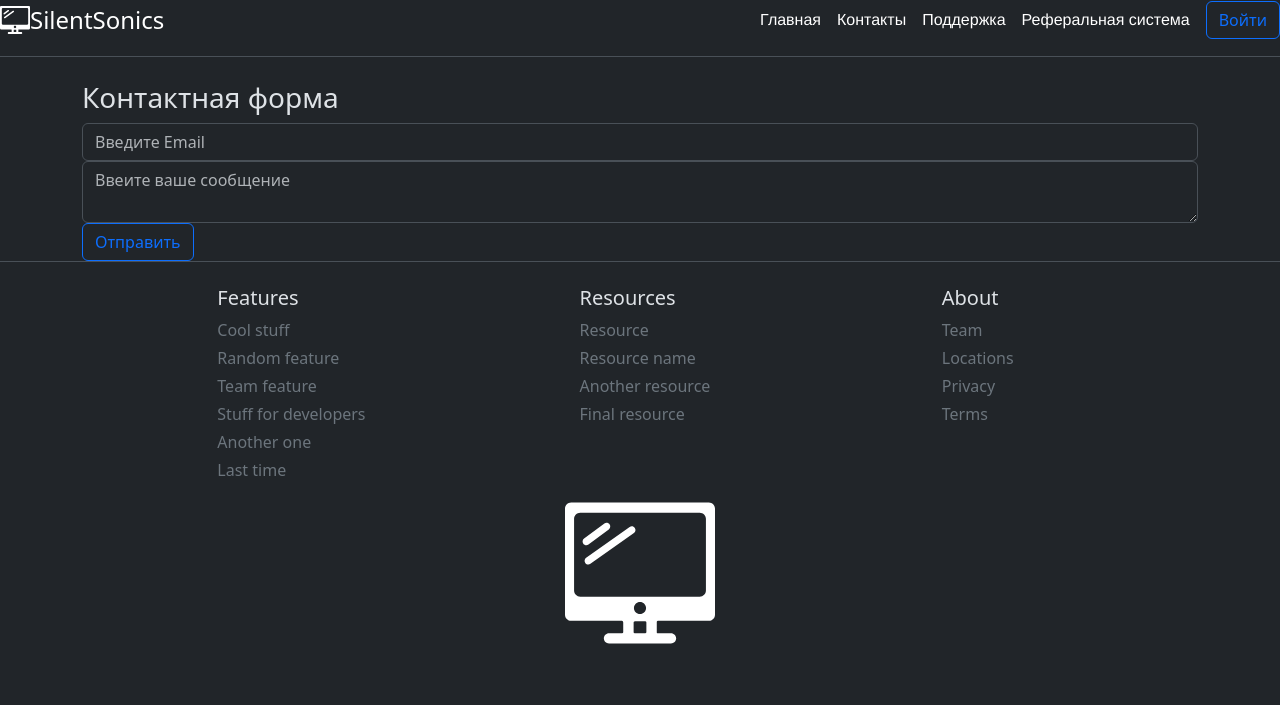
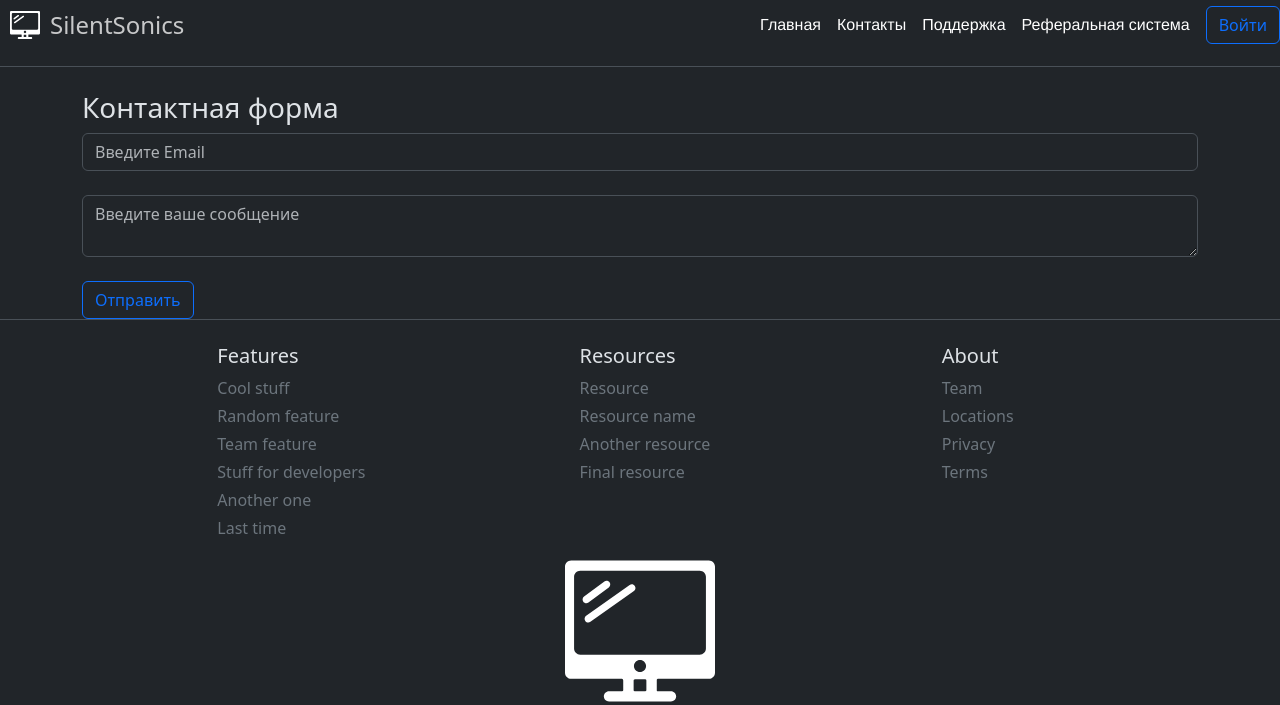
Before and after one commit to Asdroad/phpahmedova, a PHP site: page /about.php in a window 1280 px wide. Shown: the top 705 px of the page. Run offline with PHP 8.4, Linux system fonts and the light colour scheme.

```diff
--- a/about.php
+++ b/about.php
@@ -11,13 +11,14 @@
 </head>
 <body>
 <?php require "blocks/header.php"?>
-<div class = "container">
+<div class = "container mt -5" >
     <h3> Контактная форма</h3>
     <form action="index.php" method="post">
         <input type ="email" name = "email" placeholder="Введите Email"
-               class= "form-control">
-        <textarea name = "message" class="form-control" placeholder="Ввеите ваше сообщение"></textarea>
-        <button type="submit" name="send" class="btn btn-outline-primary">Отправить</button>
+               class= "form-control"><br>
+        <textarea name = "message" class="form-control"
+                  placeholder="Введите ваше сообщение"></textarea><br>
+        <button type="submit" name="send" class="m3-3 btn btn-outline-primary">Отправить</button>
     </form>
 </div>
     <?php require "blocks/footer.php"?>
--- a/blocks/header.php
+++ b/blocks/header.php
@@ -1,6 +1,6 @@
 <div class="d-flex flex-column flex-md-row align-items-center pb-3 mb-4 border-bottom">
     <a href="/" class="d-flex align-items-center link-body-emphasis text-decoration-none me-3">
-        <img src="img/iconflutter.svg" alt="Icon" style="max-width: 30px;">
+        <img src="img/iconflutter.svg" alt="Icon" style="max-width: 30px; margin: 10px">
         <span class="fs-4">SilentSonics</span>
     </a>
 
--- a/index.php
+++ b/index.php
@@ -12,7 +12,7 @@
 <body>
 <div class="d-flex flex-column flex-md-row align-items-center pb-3 mb-4 border-bottom">
     <a href="/" class="d-flex align-items-center link-body-emphasis text-decoration-none me-3">
-        <img src="img/iconflutter.svg" alt="Icon" style="max-width: 30px;">
+        <img src="img/iconflutter.svg" alt="Icon" style="max-width: 30px; margin: 10px"   >
         <span class="fs-4">SilentSonics</span>
     </a>
 
```
Also changed, not shown: check.php (added, +17 -0 lines).
